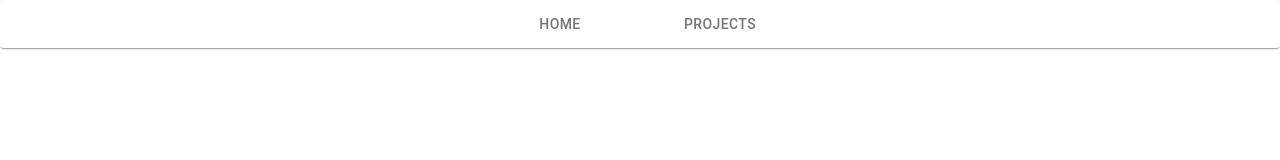
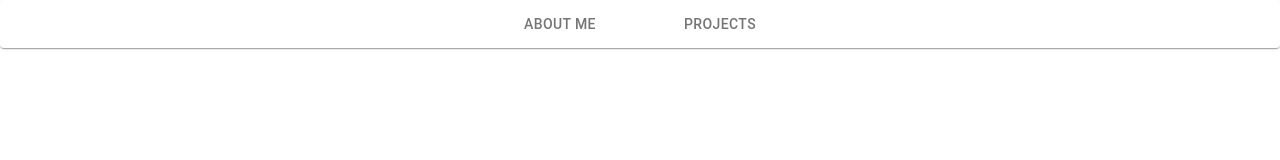
Before and after one commit to jiyoon9886/react-portfolio, a React (Create React App) app: page /home in a window 1280 px wide. Shown: the top 160 px of the page. Built offline with nearby package versions, Linux system fonts and the light colour scheme.

Commit message:
modified tab label

```diff
--- a/src/components/Navbar.js
+++ b/src/components/Navbar.js
@@ -31,7 +31,7 @@ export default function CenteredTabs() {
         textColor='primary'
         centered
       >
-        <Tab component={Link} to='/' value='Home' label='Home' />
+        <Tab component={Link} to='/' value='Home' label='About Me' />
         <Tab
           component={Link}
           to='/projects'
```
